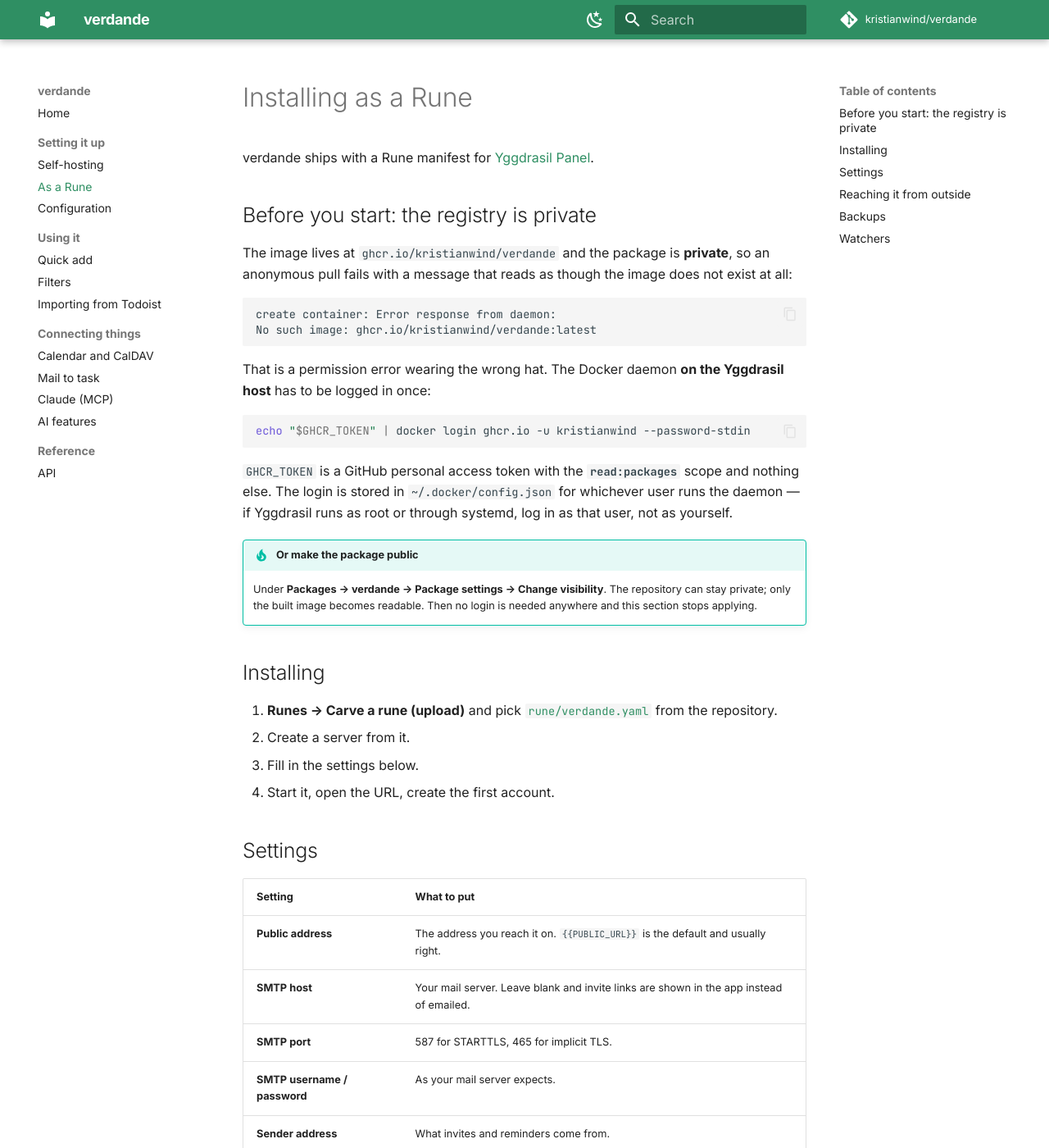
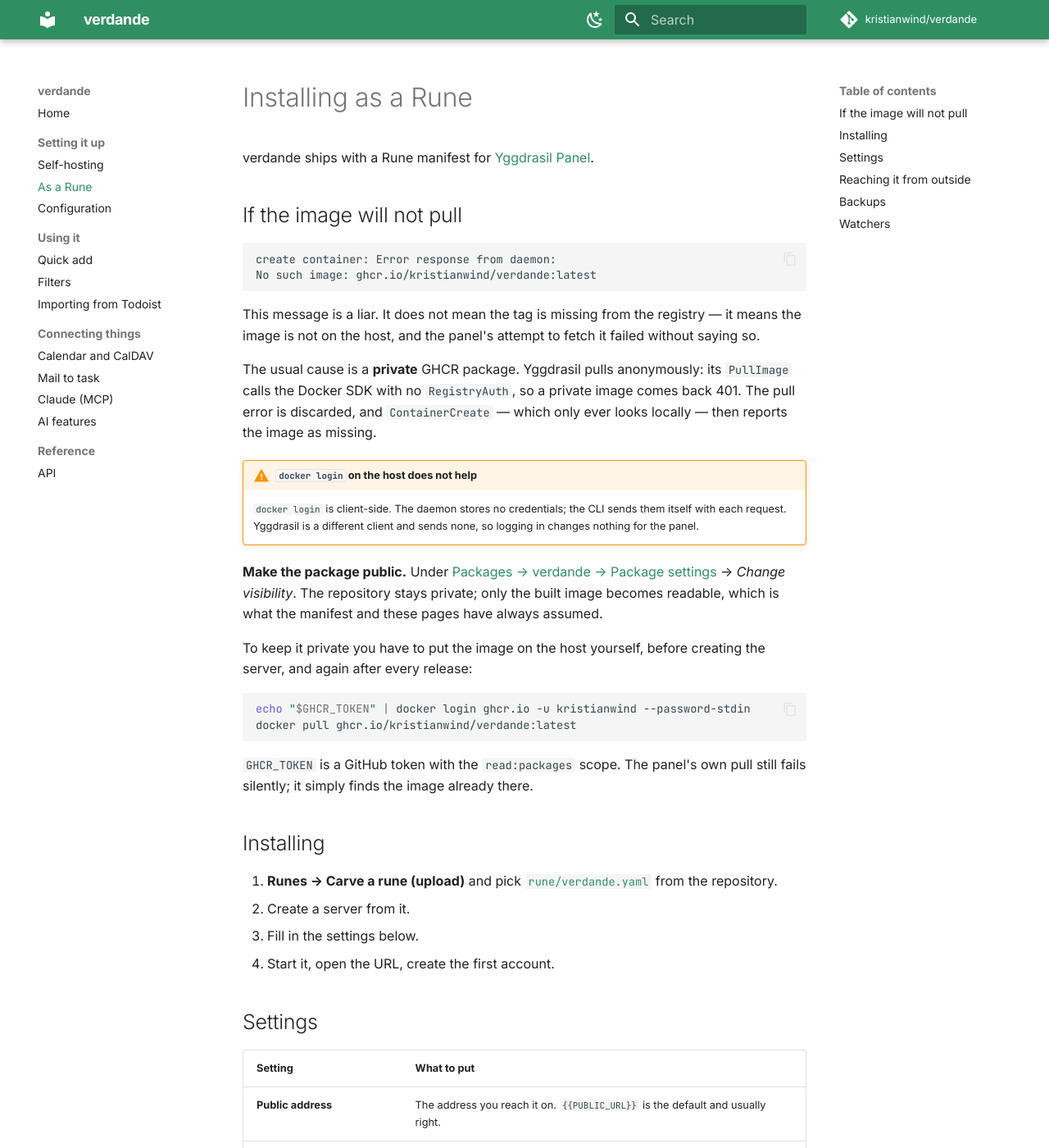
Before and after one commit to kristianwind/verdande, an MkDocs documentation site: the page built from docs/rune.md, in a window 1280 px wide and 1400 px high. Shown: the whole window at 82% size. Built offline with MkDocs 1.6.1 and Material for MkDocs 9.7.7, drawn with Linux system fonts in a browser that asks for light colours; comment, search, counter and statistics services are not loaded.

Commit message:
docs: the registry has to be public, and docker login was the wrong advice
Installing the Rune still failed after v0.2.0 was published, with the same
message as before:

    create container: Error response from daemon:
    No such image: ghcr.io/kristianwind/verdande:latest

The advice in these pages — log the host's Docker daemon in — cannot
work, and Yggdrasil's source says why. Its PullImage calls the Docker
SDK's ImagePull with an empty image.PullOptions{}; RegistryAuth is never
set, and there are no registry credentials anywhere in the panel. A
private image answers 401. pullImageRetry discards that error on purpose
("second failure surfaces at create"), and ContainerCreate — which only
ever looks locally — then reports the image as missing. The message is a
liar: the tag is in the registry the whole time.

docker login does not change this. It is client-side: the daemon stores
no credentials, the CLI sends them itself with each request, and
Yggdrasil is a different client that sends none.

So the package has to be public, and the pages now say that rather than
offering a login that does nothing. Keeping it private is still possible
but is now described as what it is: putting the image on the host by hand
before creating the server and again after every release.

Co-Authored-By: Claude Opus 5 <noreply@anthropic.com>

````diff
--- a/docs/rune.md
+++ b/docs/rune.md
@@ -3,33 +3,42 @@
 verdande ships with a Rune manifest for
 [Yggdrasil Panel](https://github.com/kristianwind/yggdrasil).
 
-## Before you start: the registry is private
-
-The image lives at `ghcr.io/kristianwind/verdande` and the package is **private**,
-so an anonymous pull fails with a message that reads as though the image does not
-exist at all:
+## If the image will not pull
 
 ```
 create container: Error response from daemon:
 No such image: ghcr.io/kristianwind/verdande:latest
 ```
 
-That is a permission error wearing the wrong hat. The Docker daemon **on the
-Yggdrasil host** has to be logged in once:
+This message is a liar. It does not mean the tag is missing from the registry —
+it means the image is not on the host, and the panel's attempt to fetch it failed
+without saying so.
+
+The usual cause is a **private** GHCR package. Yggdrasil pulls anonymously: its
+`PullImage` calls the Docker SDK with no `RegistryAuth`, so a private image comes
+back 401. The pull error is discarded, and `ContainerCreate` — which only ever
+looks locally — then reports the image as missing.
+
+!!! warning "`docker login` on the host does not help"
+    `docker login` is client-side. The daemon stores no credentials; the CLI
+    sends them itself with each request. Yggdrasil is a different client and
+    sends none, so logging in changes nothing for the panel.
+
+**Make the package public.** Under
+[Packages → verdande → Package settings](https://github.com/users/kristianwind/packages/container/package/verdande)
+→ *Change visibility*. The repository stays private; only the built image becomes
+readable, which is what the manifest and these pages have always assumed.
+
+To keep it private you have to put the image on the host yourself, before
+creating the server, and again after every release:
 
 ```bash
 echo "$GHCR_TOKEN" | docker login ghcr.io -u kristianwind --password-stdin
+docker pull ghcr.io/kristianwind/verdande:latest
 ```
 
-`GHCR_TOKEN` is a GitHub personal access token with the **`read:packages`** scope
-and nothing else. The login is stored in `~/.docker/config.json` for whichever
-user runs the daemon — if Yggdrasil runs as root or through systemd, log in as
-that user, not as yourself.
-
-!!! tip "Or make the package public"
-    Under **Packages → verdande → Package settings → Change visibility**. The
-    repository can stay private; only the built image becomes readable. Then no
-    login is needed anywhere and this section stops applying.
+`GHCR_TOKEN` is a GitHub token with the `read:packages` scope. The panel's own
+pull still fails silently; it simply finds the image already there.
 
 ## Installing
 
````
Also changed, not shown: README.md (+0 -8 lines), docs/self-hosting.md (+6 -9 lines).
